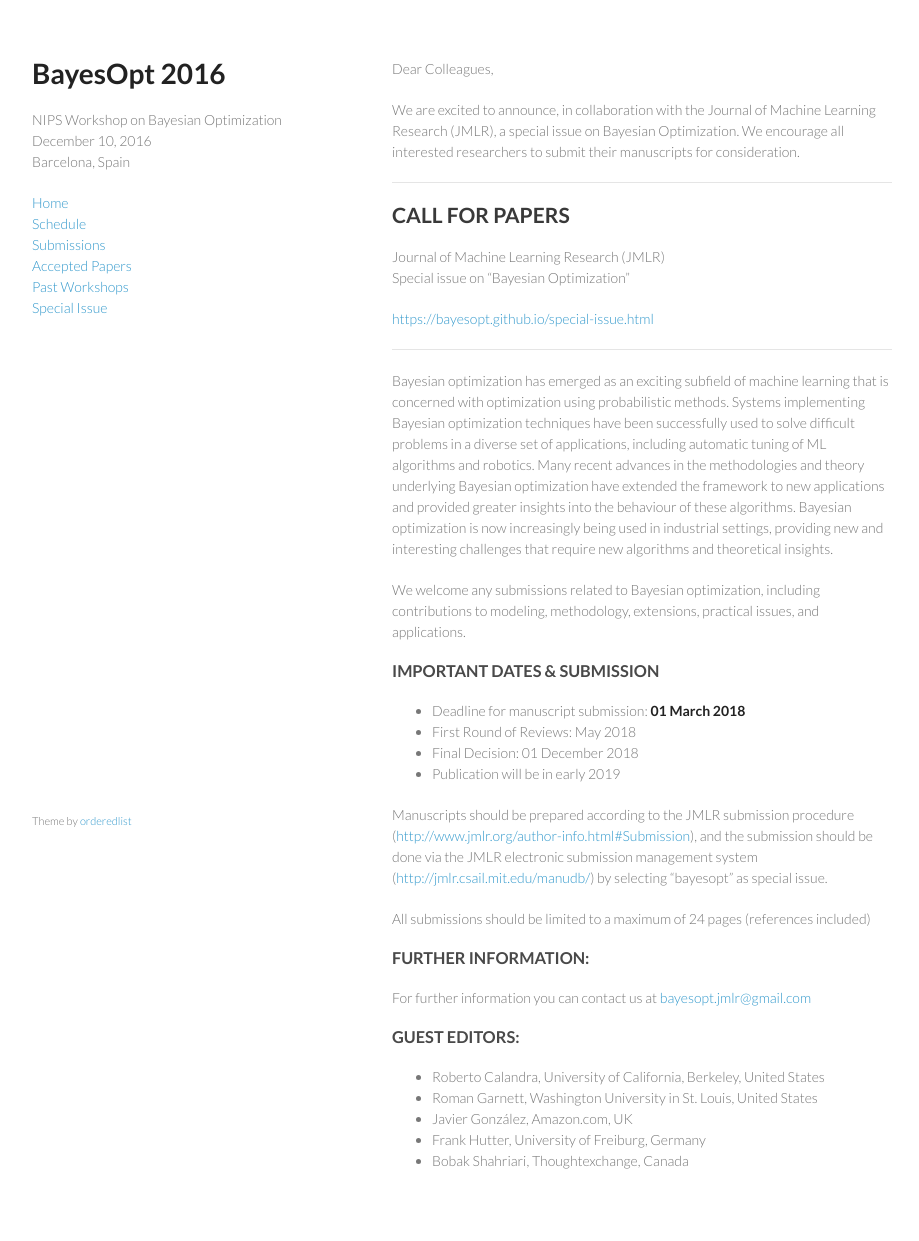
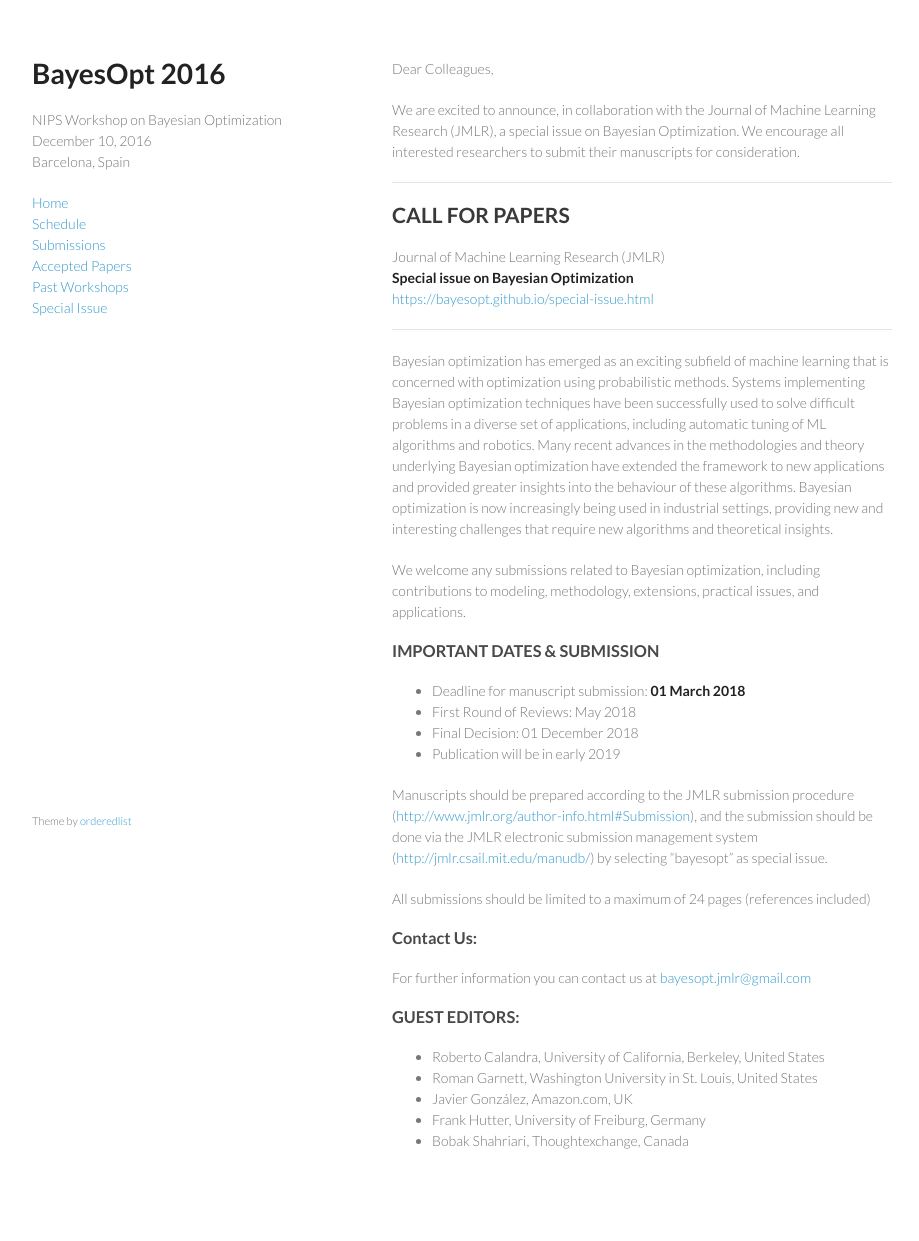
Before and after one commit to bayesopt/bayesopt.github.io, a Jekyll site: the page built from special-issue.md, in a window 1280 px wide. Shown: the whole page, without its empty margins (178-1097 px from the left). Built offline with Jekyll 4.4.1, drawn with Linux system fonts in a browser that asks for light colours.

Commit message:
special issue

```diff
--- a/special-issue.md
+++ b/special-issue.md
@@ -14,8 +14,7 @@ We are excited to announce, in collaboration with the Journal of Machine Learnin
 ## CALL FOR PAPERS
 
 Journal of Machine Learning Research (JMLR)
-Special issue on "Bayesian Optimization”
-
+**Special issue on Bayesian Optimization**
 [https://bayesopt.github.io/special-issue.html](https://bayesopt.github.io/special-issue.html)
 
 --------
@@ -36,7 +35,7 @@ Manuscripts should be prepared according to the JMLR submission procedure ([http
 All submissions should be limited to a maximum of 24 pages (references included)
 
 
-### FURTHER INFORMATION:
+### Contact Us:
 For further information you can contact us at [bayesopt.jmlr@gmail.com](mailto:bayesopt.jmlr@gmail.com)
 
 
```
